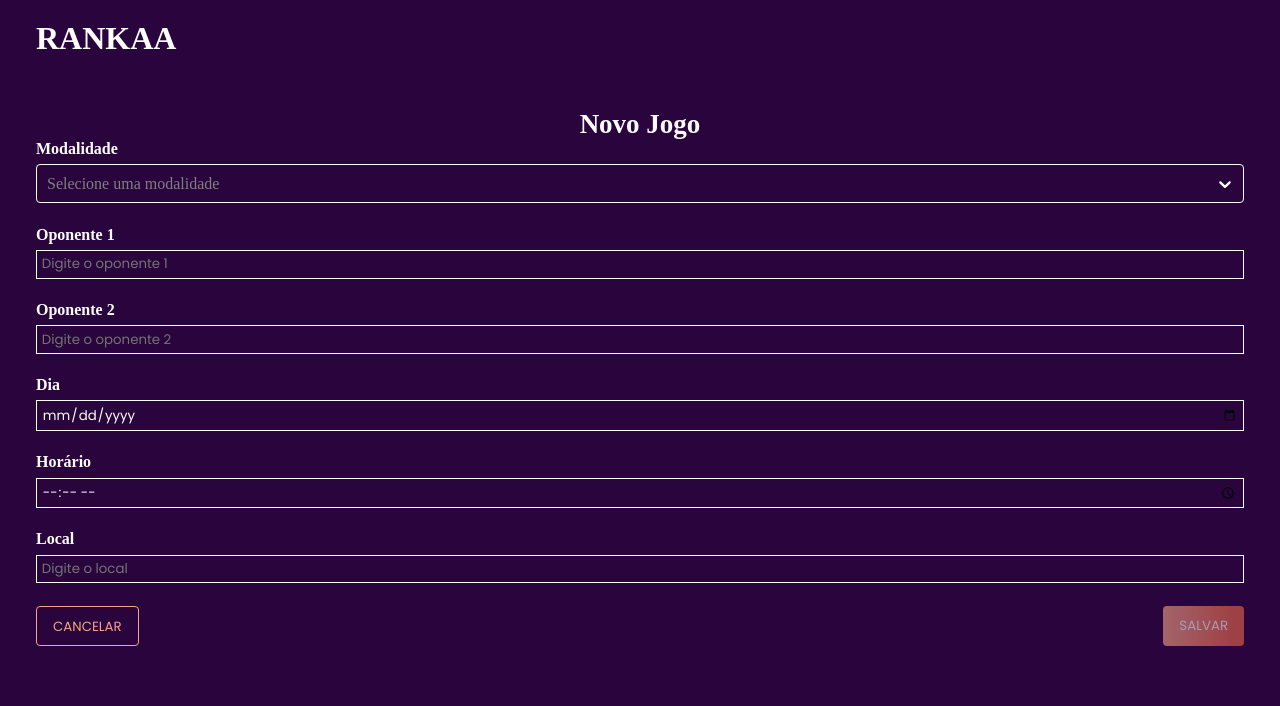
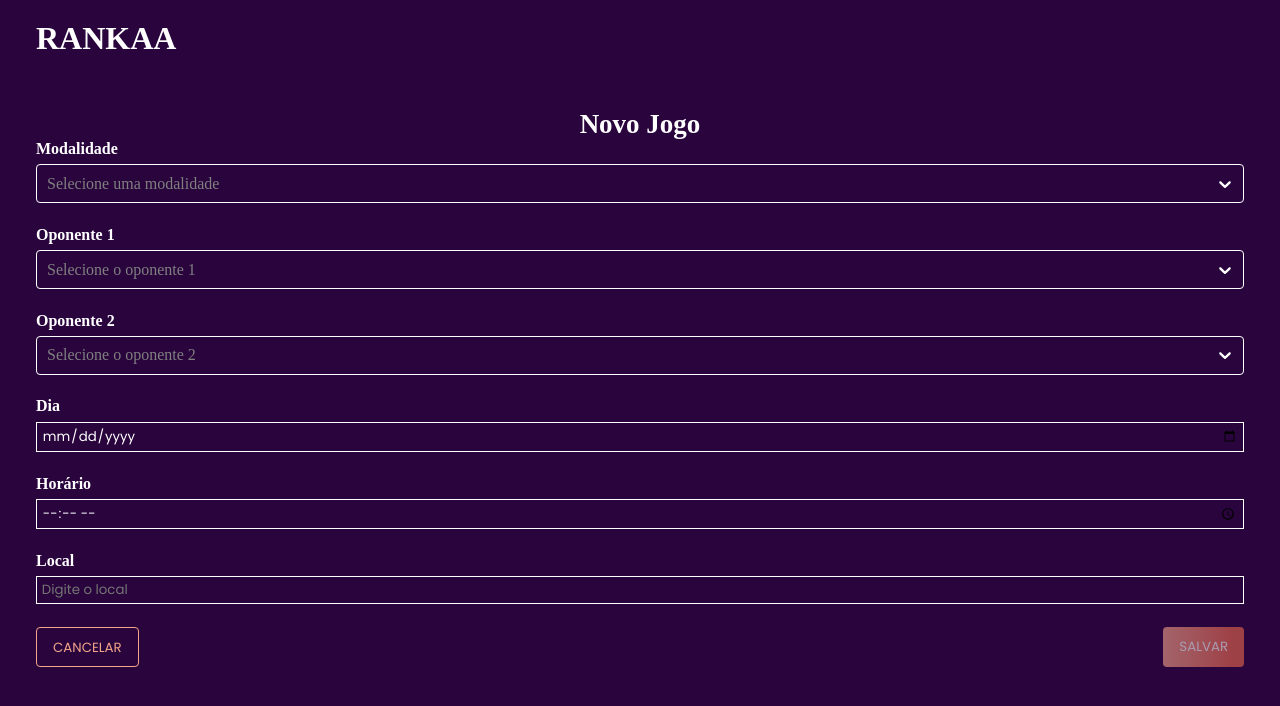
Before and after one commit to 3salles/rankaa, a React (Create React App) app in the folder frontend/: page /admin/games/new in a window 1280 px wide. Shown: the top 706 px of the page. Built offline with nearby package versions, Linux system fonts and the light colour scheme.

Commit message:
refactor: Change oponents filds to react select

```diff
--- a/frontend/src/pages/admin/NewGame/index.tsx
+++ b/frontend/src/pages/admin/NewGame/index.tsx
@@ -20,8 +20,8 @@ import { DropdownStyles } from "../../../components/Dropdown/styles";
 import { useState } from "react";
 interface NewGameFormData {
   modality: { label: string; value: string };
-  team1: string;
-  team2: string;
+  team1: { label: string; value: string };
+  team2: { label: string; value: string };
   date: string;
   time: string;
   place: string;
@@ -36,8 +36,14 @@ const newGameFormSchema = yup.object().shape({
     label: yup.string().required('Modalidade obrigatória'),
     value: yup.string().required('Modalidade obrigatória')
   }).required("Modalidade obrigatória"),
-  team1: yup.string().required("Oponente obrigatório"),
-  team2: yup.string().required("Oponente obrigatório"),
+  team1: yup.object().shape({
+    label: yup.string().required('Oponente 1 obrigatório'),
+    value: yup.string().required('Oponente 1 obrigatório')
+  }).required("Oponente 1 obrigatório"),
+  team2: yup.object().shape({
+    label: yup.string().required('Oponente 2 obrigatório'),
+    value: yup.string().required('Oponente 2 obrigatório')
+  }).required("Oponente 2 obrigatório"),
   date: yup
     .date()
     .min(
@@ -96,21 +102,27 @@ export function NewGame() {
           </Section>
           <Section>
             <label>Oponente 1</label>
-            <Input
-              type="text"
-              placeholder="Digite o oponente 1"
-              {...register("team1")}
+            <Controller name="team1" control={control} render={({field}) => (
+              <ReactSelect
+              {...field}
+              placeholder="Selecione o oponente 1"
+              options={sports}
+              styles={DropdownStyles}
             />
-            <p>{errors?.team1?.message}</p>
+            )} />
+            <p>{errors?.team1?.label?.message}</p>
           </Section>
           <Section>
             <label>Oponente 2</label>
-            <Input
-              type="text"
-              placeholder="Digite o oponente 2"
-              {...register("team2")}
+            <Controller name="team2" control={control} render={({field}) => (
+              <ReactSelect
+              {...field}
+              placeholder="Selecione o oponente 2"
+              options={sports}
+              styles={DropdownStyles}
             />
-            <p>{errors?.team2?.message}</p>
+            )} />
+            <p>{errors?.team2?.label?.message}</p>
           </Section>
           <Section>
             <label>Dia</label>
```
